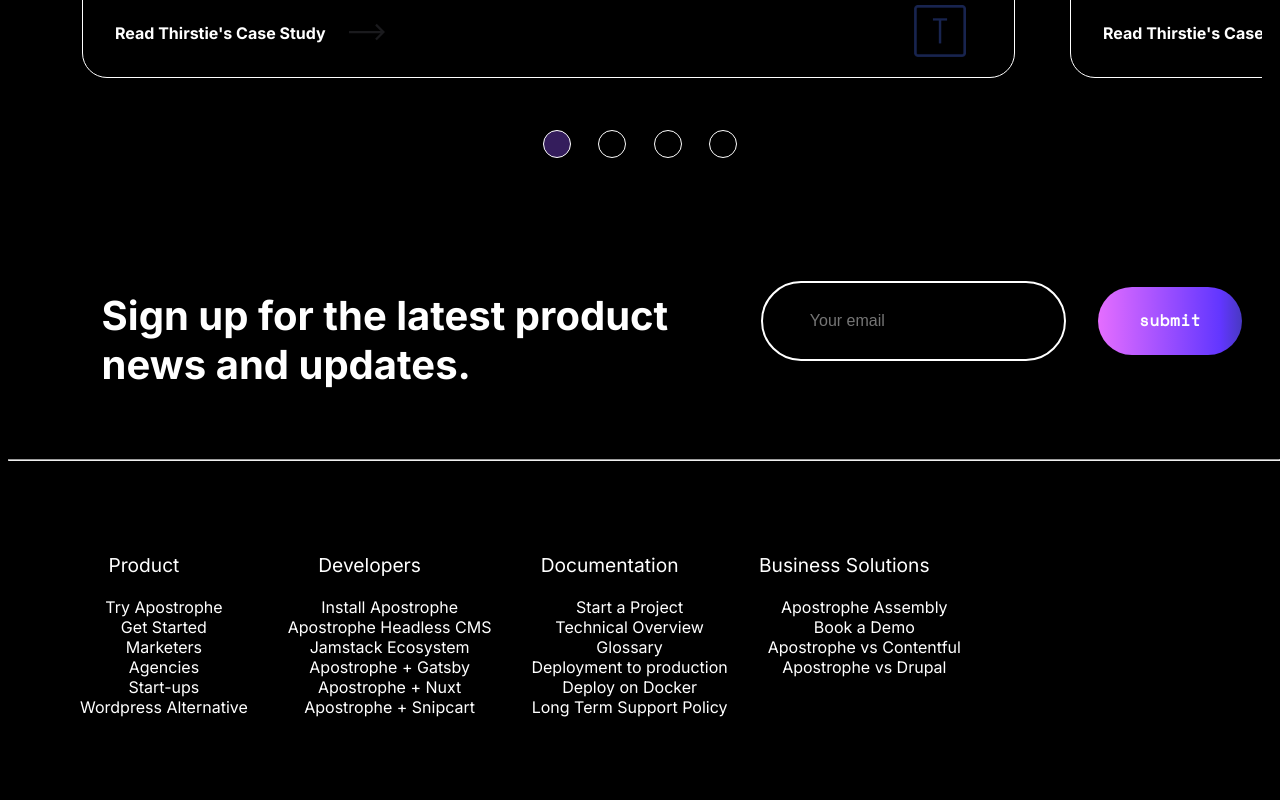
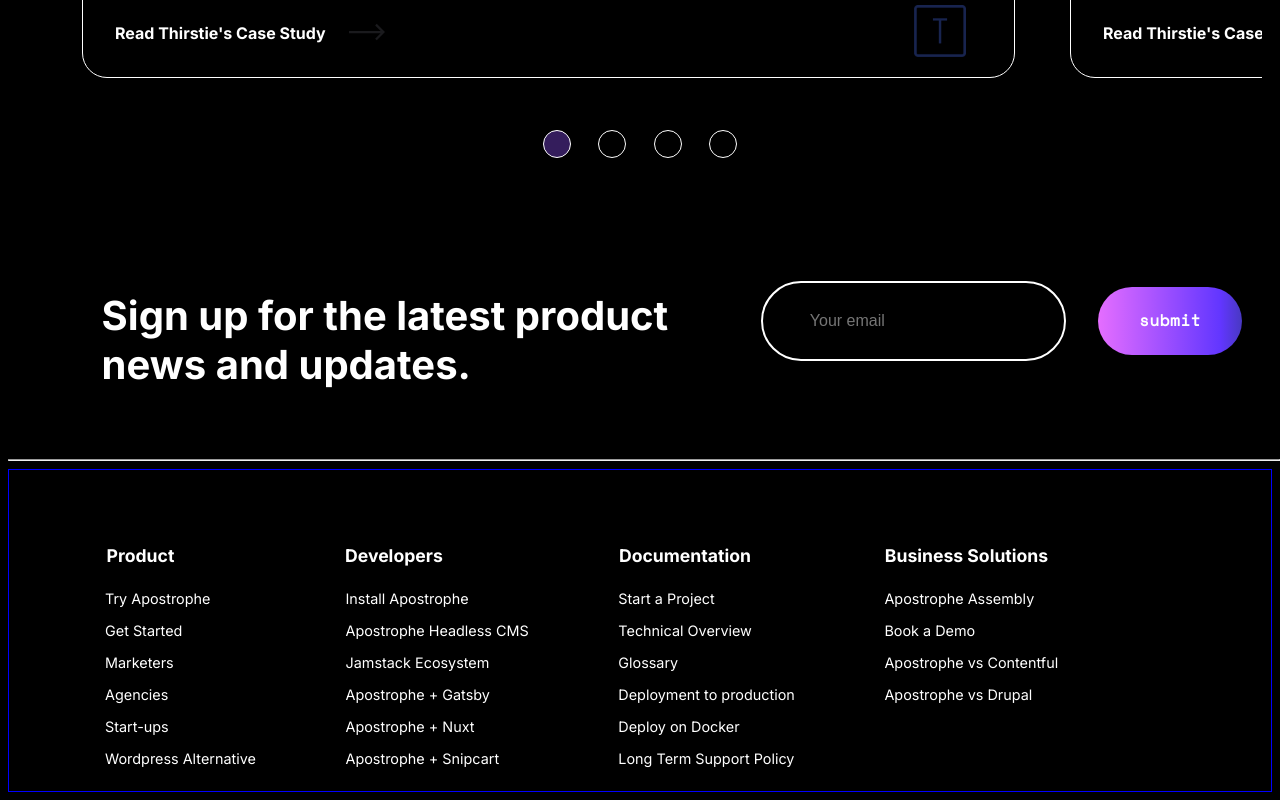
Before and after one commit to syedaAnusha/apostrophe-landing-page, a React (Vite) app: page / in a window 1280 px wide. Shown: the part 4533-5333 px from the top of the page. Before the commit the page ends 5274 px from the top, so only its background shows below. Built offline with nearby package versions, Linux system fonts and the light colour scheme.

Commit message:
Lists added in AboutUs Component

```diff
--- a/src/components/aboutUs.css
+++ b/src/components/aboutUs.css
@@ -24,12 +24,80 @@
 .aboutUs__section {
   display: flex;
   color: white;
-  /* border: 1px solid blue; */
-  padding-left: 2rem;
-  padding-top: 4.1rem;
+  border: 1px solid blue;
+  padding-inline-start: 1rem;
+  padding-inline-end: 7rem;
+  padding-top: 3.6rem;
 }
 
-.aboutUs__section > .list--1 p {
-  font-size: 1.2rem;
-  font-weight: 500;
+/* List section-1 */
+.aboutUs__section > .list--1 > p {
+  margin-left: -1rem;
+  font-size: 1.1rem;
+  font-weight: 600;
 }
+.list--1 > ul > li {
+  width: 105%;
+  font-size: 0.9rem;
+  margin-left: -0.5rem;
+  line-height: 2rem;
+}
+.list--1 > ul > li {
+  text-align: left;
+  margin-right: 1rem;
+  padding-left: 3rem;
+}
+
+/* List section-2 */
+.aboutUs__section > .list--2 > p {
+  margin-left: -1.8rem;
+  font-size: 1.1rem;
+  font-weight: 600;
+}
+.list--2 > ul > li {
+  width: 105%;
+  font-size: 0.9rem;
+  margin-left: -0.9rem;
+  line-height: 2rem;
+}
+.list--2 > ul > li {
+  text-align: left;
+  margin-right: 1rem;
+  padding-left: 3rem;
+}
+
+/* List section-3 */
+.aboutUs__section > .list--3 > p {
+  margin-left: 0.9rem;
+  font-size: 1.1rem;
+  font-weight: 600;
+}
+.list--3 > ul > li {
+  width: 105%;
+  font-size: 0.9rem;
+  margin-left: -0.9rem;
+  line-height: 2rem;
+}
+.list--3 > ul > li {
+  text-align: left;
+  margin-right: 1rem;
+  padding-left: 3rem;
+}
+
+/* List section-4 */
+.aboutUs__section > .list--4 > p {
+  margin-left: 3rem;
+  font-size: 1.1rem;
+  font-weight: 600;
+}
+.list--4 > ul > li {
+  width: 105%;
+  font-size: 0.9rem;
+  margin-left: -0.9rem;
+  line-height: 2rem;
+}
+.list--4 > ul > li {
+  text-align: left;
+  margin-right: 1rem;
+  padding-left: 3rem;
+}
--- a/src/components/aboutUs.jsx
+++ b/src/components/aboutUs.jsx
@@ -16,7 +16,7 @@
           </ul>
         </div>
 
-        <div className="list--1">
+        <div className="list--2">
           <p>Developers</p>
           <ul>
             <li>Install Apostrophe</li>
@@ -28,7 +28,7 @@
           </ul>
         </div>
 
-        <div className="list--1">
+        <div className="list--3">
           <p>Documentation</p>
           <ul>
             <li>Start a Project</li>
@@ -40,7 +40,7 @@
           </ul>
         </div>
 
-        <div className="list--1">
+        <div className="list--4">
           <p>Business Solutions </p>
           <ul>
             <li>Apostrophe Assembly</li>
```
